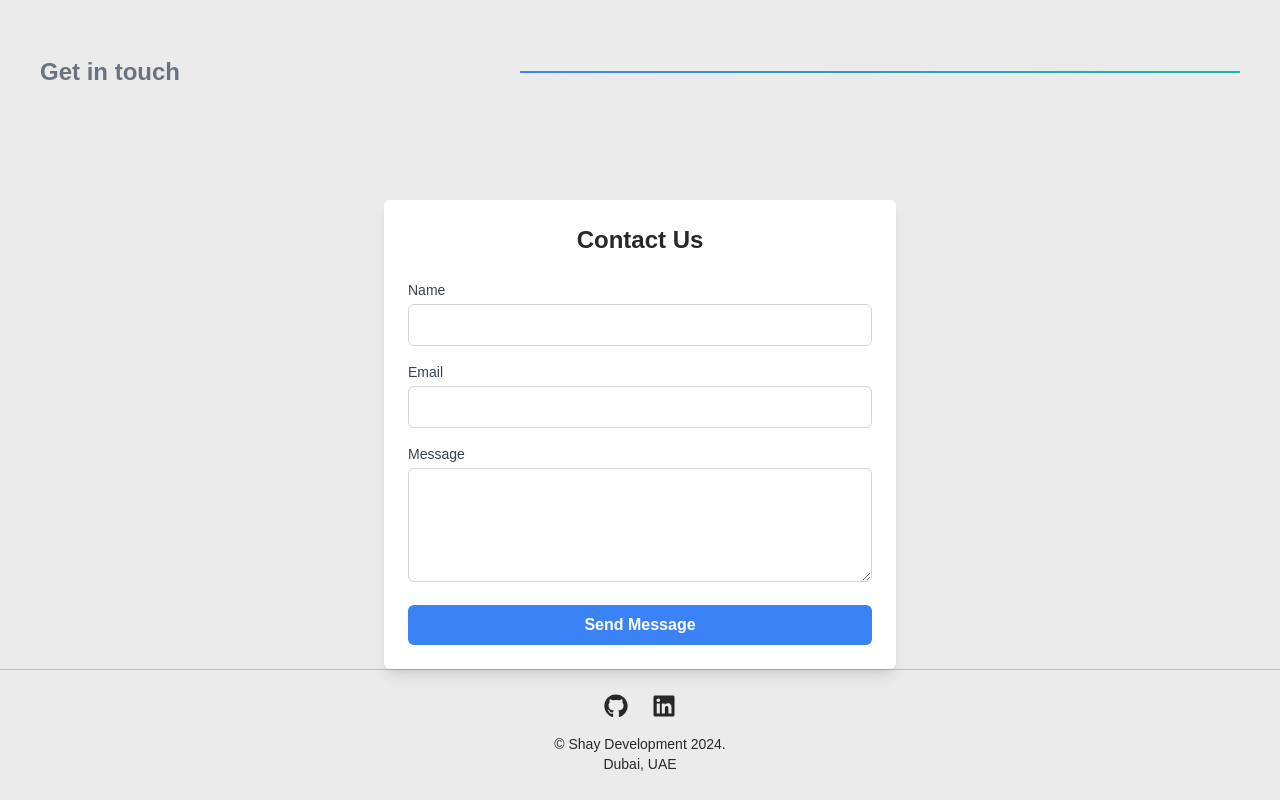
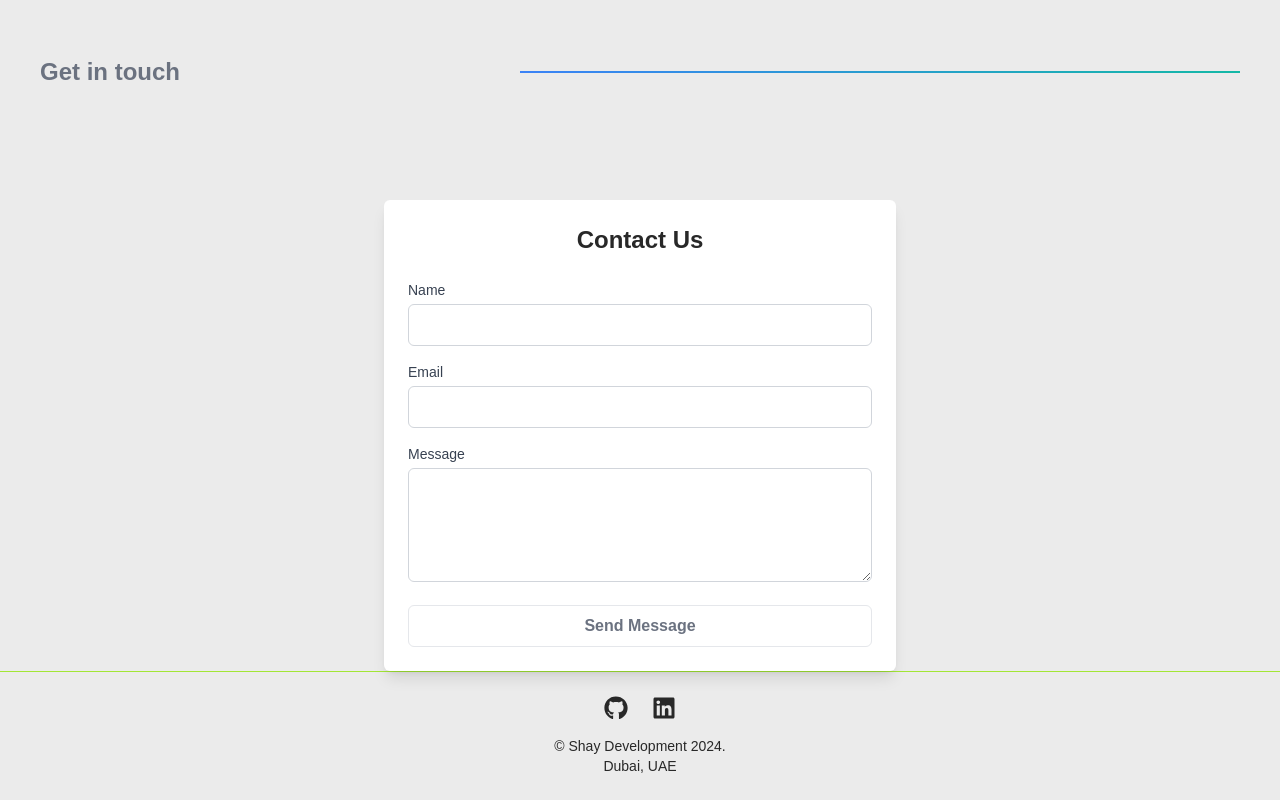
Before and after one commit to shay122990/next-portfolio, a Next.js app: page / in a window 1280 px wide. Shown: the part 3711-4511 px from the top of the page. Built offline with nearby package versions, Linux system fonts and the light colour scheme; a web font is replaced by a local one.

Commit message:
form input styling

```diff
--- a/src/app/components/form/Form.tsx
+++ b/src/app/components/form/Form.tsx
@@ -90,7 +90,7 @@ export default function EmailForm() {
           id="name"
           value={formData.name}
           onChange={handleChange}
-          className="mt-1 p-2 w-full border border-gray-300 rounded-md focus:outline-none focus:ring-2 focus:ring-blue-500"
+          className="mt-1 p-2 w-full border border-gray-300 rounded-md focus:outline-none focus:ring-2 focus:ring-green-500"
           required
         />
       </div>
@@ -105,7 +105,7 @@ export default function EmailForm() {
           id="email"
           value={formData.email}
           onChange={handleChange}
-          className="mt-1 p-2 w-full border border-gray-300 rounded-md focus:outline-none focus:ring-2 focus:ring-blue-500"
+          className="mt-1 p-2 w-full border border-gray-300 rounded-md focus:outline-none focus:ring-2 focus:ring-green-500"
           required
         />
       </div>
@@ -120,7 +120,7 @@ export default function EmailForm() {
           rows={4}
           value={formData.message}
           onChange={handleChange}
-          className="mt-1 p-2 w-full border border-gray-300 rounded-md focus:outline-none focus:ring-2 focus:ring-blue-500"
+          className="mt-1 p-2 w-full border border-gray-300 rounded-md focus:outline-none focus:ring-2 focus:ring-green-500"
           required
         ></textarea>
       </div>
@@ -128,8 +128,8 @@ export default function EmailForm() {
       <button
         type="submit"
         disabled={isSubmitting}
-        className={`w-full p-2 bg-blue-500 text-white rounded-md font-semibold ${
-          isSubmitting ? "opacity-50 cursor-not-allowed" : "hover:bg-blue-600"
+        className={`w-full p-2 bg-white border border-gray-200 text-gray-500 rounded-md font-semibold ${
+          isSubmitting ? "opacity-50 cursor-not-allowed" : "hover:bg-gray-200 hover:border hover:border-green-500"
         }`}
       >
         {isSubmitting ? "Sending..." : "Send Message"}
```
